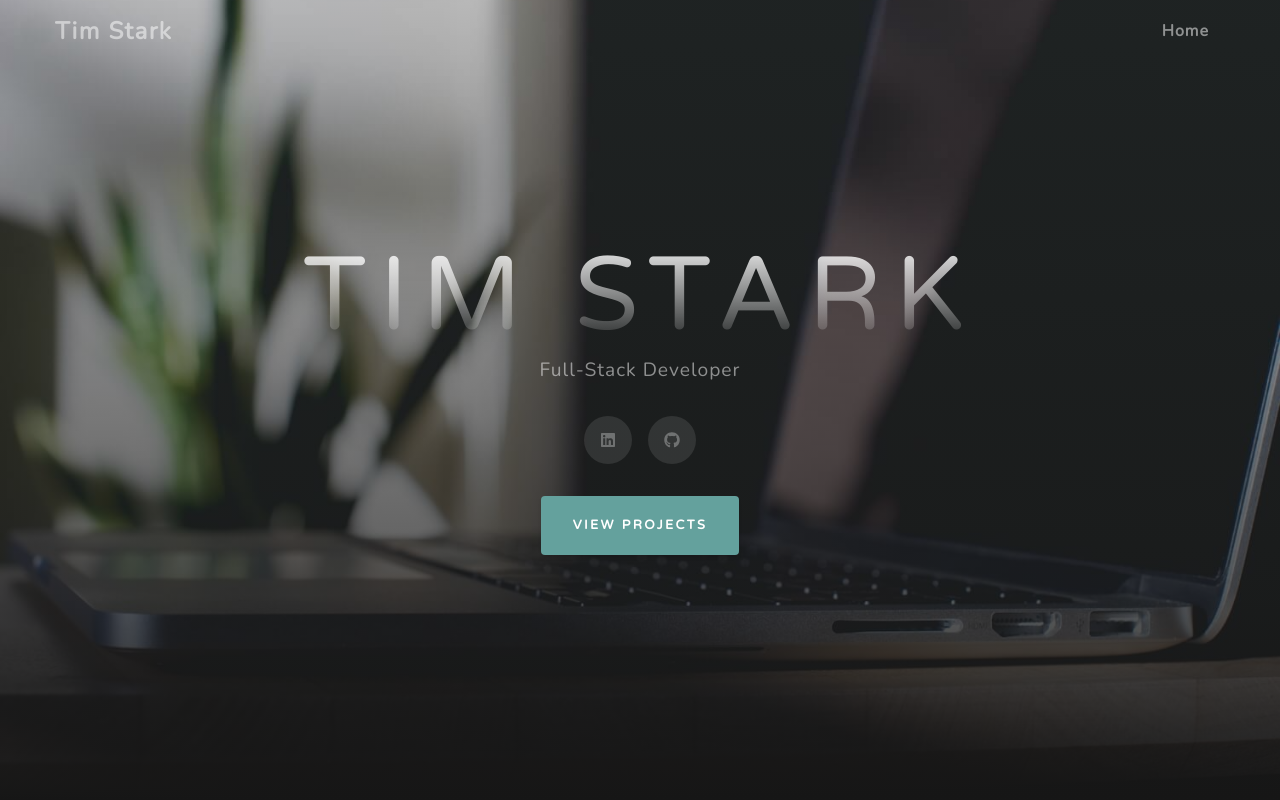
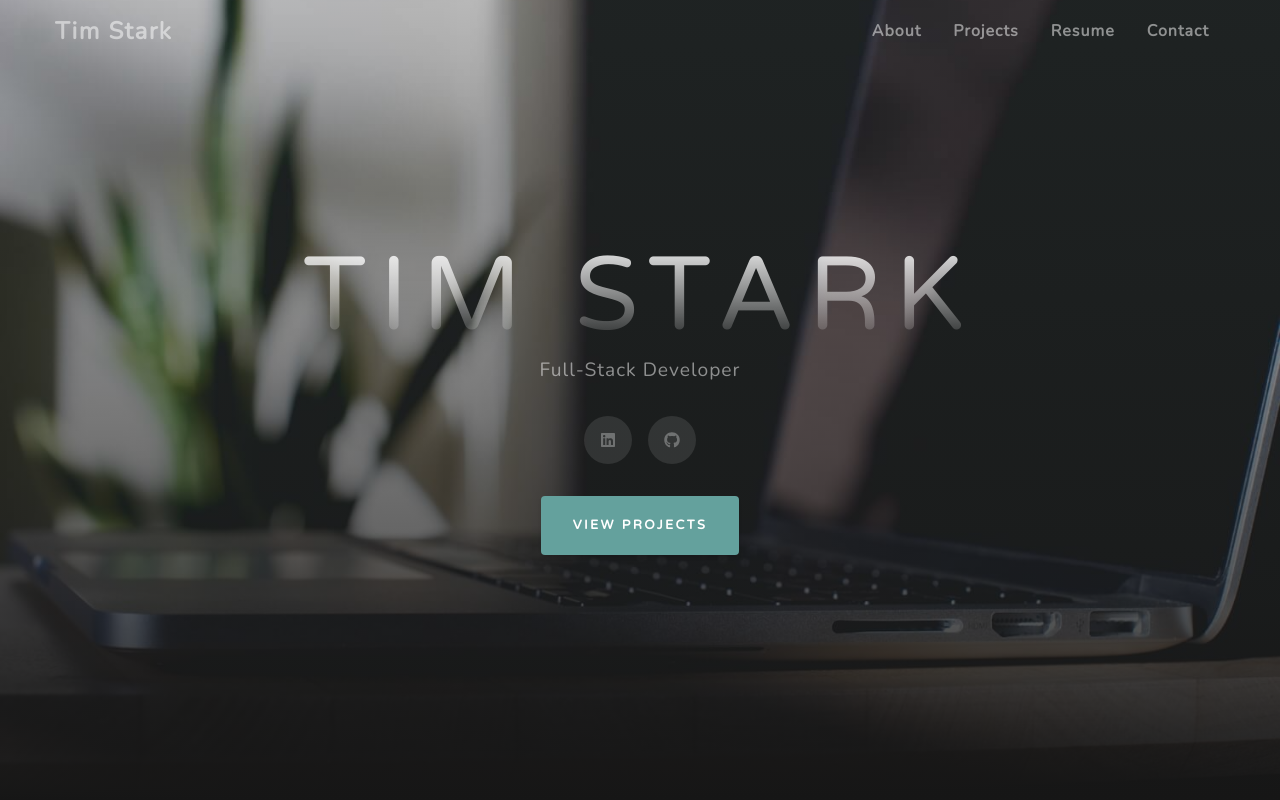
Before and after one commit to timstarkk/react-layout, a React (Create React App) app: page / in a window 1280 px wide. Shown: the top 800 px of the page. Built offline with nearby package versions, Linux system fonts and the light colour scheme.

Commit message:
added links

```diff
--- a/src/components/Navbar/Navbar.js
+++ b/src/components/Navbar/Navbar.js
@@ -2,7 +2,8 @@ import React, { Component } from 'react';
 import './Navbar.css';
 // import logo from '../../images/logo.png';
 import { GoThreeBars as Hamburger } from "react-icons/go";
-import { Link } from 'react-router-dom';
+import { HashLink as Link } from 'react-router-hash-link';
+
 
 export default class Navbar extends Component {
     state = {
@@ -32,9 +33,11 @@ export default class Navbar extends Component {
             <nav className={"navbar " + (this.state.scrolled ? "nav-scrolled" : "")}>
                 <div className="nav-center">
                     <div className="nav-header">
-                        <Link to="/" className="text-link">
+                        <Link smooth to="#top" className="text-link">
                             <div className="logo-div">
-                                <p className={"logo-text " + (this.state.scrolled ? "nav-scrolled" : "")}>Tim Stark</p>
+                                <p className={"logo-text " + (this.state.scrolled ? "nav-scrolled" : "")}>
+                                    Tim Stark
+                                </p>
                             </div>
                             {/* <img src={logo} alt="logo" style={{ width: "250px", height: "auto" }} /> */}
                         </Link>
@@ -42,9 +45,18 @@ export default class Navbar extends Component {
                             <Hamburger className={"nav-icon " + (this.state.scrolled ? 'nav-scrolled' : '')} />
                         </button>
                     </div>
-                    <ul className={this.state.isOpen ? "nav-links show-nav " + (this.state.scrolled ? 'nav-scrolled' : '') : "nav-links " + (this.state.scrolled ? 'nav-scrolled' : '')}>
+                    <ul className={this.state.isOpen ? "nav-links show-nav nav-scrolled" : "nav-links " + (this.state.scrolled ? 'nav-scrolled' : '')}>
                         <li>
-                            <Link to="/">Home</Link>
+                            <Link smooth to="#about">About</Link>
+                        </li>
+                        <li>
+                            <Link smooth to="#projects">Projects</Link>
+                        </li>
+                        <li>
+                            <a href="https://drive.google.com/file/d/1ryocksh7vhpRQTMPjuH5V1NDCsAr2ep6/view?usp=sharing" target="_blank">Resume</a>
+                        </li>
+                        <li>
+                            <Link smooth to="#contact">Contact</Link>
                         </li>
                     </ul>
                 </div >
```
